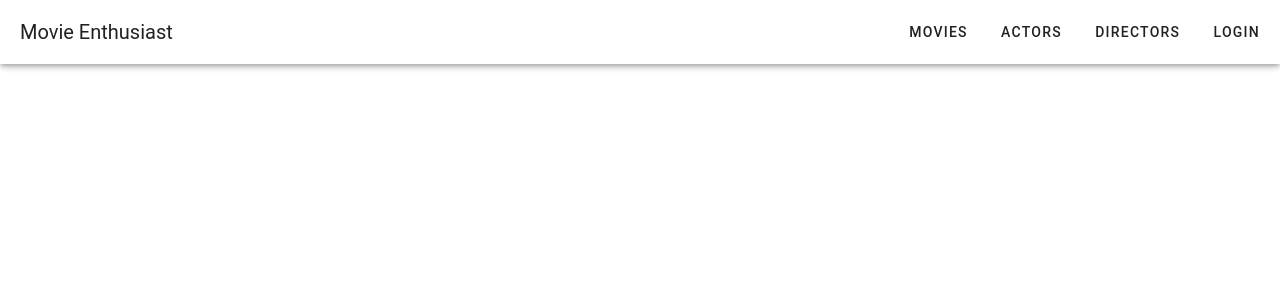
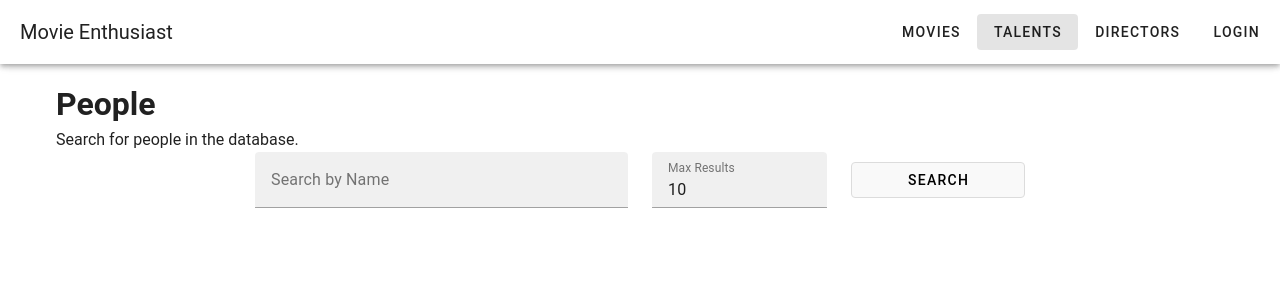
Before and after one commit to AndreiNona/S6-MovieFrontEnd, a Vue app: page /people in a window 1280 px wide. Shown: the top 300 px of the page. Built offline with nearby package versions, Linux system fonts and the light colour scheme.

Commit message:
Load people data

```diff
--- a/src/App.vue
+++ b/src/App.vue
@@ -5,7 +5,7 @@
       <v-toolbar-title>Movie Enthusiast</v-toolbar-title>
       <v-spacer></v-spacer>
       <v-btn text to="/movies" v-bind="$router-link">Movies</v-btn>
-      <v-btn text to="/actors" v-bind="$router-link">Actors</v-btn>
+      <v-btn text to="/people" v-bind="$router-link">Talents</v-btn>
       <v-btn text to="/directors" v-bind="$router-link">Directors</v-btn>
 
       <!-- Login/Logout Button -->
--- /dev/null
+++ b/src/components/PersonCard.vue
@@ -0,0 +1,164 @@
+<template>
+    <v-card
+      class="person-card"
+      outlined
+      @click="flipCard"
+      :class="{ flipped: flipped }"
+    >
+      <!-- Front Side -->
+      <div class="front-side">
+        <v-card-text>
+          <h3 class="person-name">{{ name }}</h3>
+          <p class="person-birth">Birth Year: {{ birth || "Unknown" }}</p>
+        </v-card-text>
+      </div>
+
+      <!-- Back Side -->
+      <div class="back-side">
+        <v-card-text>
+          <h3 class="back-title">{{ primaryRoleText }}</h3>
+          <ul>
+            <li v-for="(movie, index) in primaryMovies.slice(0, 3)" :key="index">
+              {{ movie.title }} ({{ movie.year }})
+            </li>
+          </ul>
+          <p v-if="secondaryMovies.length > 0" class="secondary-role-text">
+            {{ secondaryRoleText }} {{ secondaryMovies[0].title }}
+          </p>
+        </v-card-text>
+      </div>
+    </v-card>
+  </template>
+
+  <script>
+  export default {
+    name: "PersonCard",
+    props: {
+      name: {
+        type: String,
+        required: true,
+      },
+      birth: {
+        type: [Number, String],
+        default: "Unknown",
+      },
+      personId: {
+        type: Number,
+        required: true,
+      },
+    },
+    data() {
+      return {
+        flipped: false,
+        primaryRoleText: "",
+        secondaryRoleText: "",
+        primaryMovies: [],
+        secondaryMovies: [],
+      };
+    },
+    methods: {
+      async flipCard() {
+        this.flipped = !this.flipped;
+        if (this.flipped && this.primaryMovies.length === 0) {
+          // Fetch data only when the card flips for the first time
+          await this.fetchRoleAndMovies();
+        }
+      },
+      async fetchRoleAndMovies() {
+        const baseUrl = "http://localhost:5205/api/people";
+        try {
+          const response = await fetch(`${baseUrl}/${this.personId}/role`);
+          const data = await response.json();
+
+          console.log("Role and Movies Response:", data); // Debugging
+
+          // Set primary and secondary roles
+          if (data.role === "Director" && data.directedMovies.length > 0) {
+            this.primaryRoleText = "Directed";
+            this.primaryMovies = data.directedMovies; // Set primary movies
+            if (data.starredMovies && data.starredMovies.length > 0) {
+              this.secondaryRoleText = "They also starred in";
+              this.secondaryMovies = data.starredMovies;
+            }
+          } else if (data.role === "Star" && data.starredMovies.length > 0) {
+            this.primaryRoleText = "Starred in";
+            this.primaryMovies = data.starredMovies; // Set primary movies
+            if (data.directedMovies && data.directedMovies.length > 0) {
+              this.secondaryRoleText = "They also directed";
+              this.secondaryMovies = data.directedMovies;
+            }
+          } else {
+            // No movies found
+            this.primaryRoleText = "No recent works found";
+            this.primaryMovies = [];
+            this.secondaryMovies = [];
+          }
+
+          console.log("Primary Movies:", this.primaryMovies);
+          console.log("Secondary Movies:", this.secondaryMovies);
+        } catch (error) {
+          console.error("Error fetching role and movies:", error);
+          this.primaryRoleText = "Error fetching works";
+          this.primaryMovies = [];
+          this.secondaryMovies = [];
+        }
+      },
+    },
+  };
+  </script>
+
+  <style scoped>
+  .person-card {
+    margin: 10px;
+    padding: 10px;
+    text-align: center;
+    max-width: 300px;
+    height: 200px;
+    cursor: pointer;
+    perspective: 1000px; /* Enable 3D effect */
+    transition: transform 0.6s;
+  }
+
+  .person-card .front-side,
+  .person-card .back-side {
+    backface-visibility: hidden;
+    position: absolute;
+    top: 0;
+    left: 0;
+    width: 100%;
+    height: 100%;
+    display: flex;
+    flex-direction: column;
+    align-items: center;
+    justify-content: center;
+    transition: transform 0.6s;
+  }
+
+  .person-card .front-side {
+    transform: rotateY(0deg);
+  }
+
+  .person-card .back-side {
+    transform: rotateY(180deg);
+  }
+
+  .person-card.flipped .front-side {
+    transform: rotateY(180deg);
+  }
+
+  .person-card.flipped .back-side {
+    transform: rotateY(0deg);
+  }
+
+  .back-title {
+    font-size: 1.2rem;
+    font-weight: bold;
+    margin-bottom: 10px;
+  }
+
+  .secondary-role-text {
+    margin-top: 10px;
+    font-style: italic;
+    color: gray;
+  }
+  </style>
--- a/src/router/index.js
+++ b/src/router/index.js
@@ -1,33 +1,30 @@
 import { createRouter, createWebHistory } from 'vue-router';
-//import MovieList from '@/components/MovieList.vue';
 import LoginRegister from '@/components/LoginRegister.vue';
-import ActorView from '@/views/ActorView.vue';
+import PeopleView from '@/views/PeopleView.vue';
 import DirectorView from '@/views/DirectorView.vue';
 import MovieView from '@/views/MovieView.vue';
-
-
 
 const routes = [
   {
     path: '/',
     name: 'Home',
-    component: LoginRegister,  // Add the Login/Register view as the home page
+    component: LoginRegister, // Home page for login/register
   },
   {
     path: '/movies',
     name: 'Movies',
-    component: MovieView,
+    component: MovieView, // Movie search and list
   },
   {
-    path: '/actors',
-    name: 'Actors',
-    component: ActorView,
+    path: '/people',
+    name: 'People',
+    component: PeopleView, // People search and list (was ActorView)
   },
   {
     path: '/directors',
     name: 'Directors',
-    component: DirectorView,
-  }
+    component: DirectorView, // Director-related features
+  },
 ];
 
 const router = createRouter({
--- a/src/views/ActorView.vue
+++ /dev/null
@@ -1,12 +0,0 @@
-<template>
-  <div>
-    <h1>Actors</h1>
-    <p>This is the Actors page.</p>
-  </div>
-</template>
-
-<script>
-export default {
-  name: 'ActorView',
-};
-</script>
--- /dev/null
+++ b/src/views/PeopleView.vue
@@ -0,0 +1,115 @@
+<template>
+  <v-container>
+    <h1>People</h1>
+    <p>Search for people in the database.</p>
+
+    <!-- Compact Search Bar -->
+    <v-row align="center" justify="center" class="compact-search-bar">
+      <v-col cols="12" sm="6" md="4">
+        <v-text-field
+          v-model="searchQuery"
+          label="Search by Name"
+          outlined
+          hide-details
+          dense
+          class="search-field"
+        ></v-text-field>
+      </v-col>
+      <v-col cols="12" sm="4" md="2">
+        <v-text-field
+          v-model="maxResults"
+          label="Max Results"
+          type="number"
+          outlined
+          hide-details
+          dense
+          class="search-field"
+        ></v-text-field>
+      </v-col>
+      <v-col cols="12" sm="4" md="2" class="search-button-wrapper">
+        <v-btn class="search-button" block @click="searchPeople">Search</v-btn>
+      </v-col>
+    </v-row>
+
+    <!-- Display Results -->
+    <v-row>
+      <v-col
+        v-for="person in people"
+        :key="person.id"
+        cols="12"
+        sm="6"
+        md="4"
+        lg="3"
+      >
+        <PersonCard
+          :personId="person.id"
+          :name="person.name"
+          :birth="person.birth"
+        />
+      </v-col>
+    </v-row>
+  </v-container>
+</template>
+
+<script>
+import PersonCard from "@/components/PersonCard.vue";
+import axios from "axios";
+
+export default {
+  name: "PeopleView",
+  components: {
+    PersonCard,
+  },
+  data() {
+    return {
+      searchQuery: "",
+      maxResults: 10,
+      people: [],
+    };
+  },
+  methods: {
+    async searchPeople() {
+      try {
+        const response = await axios.get(
+          `http://localhost:5205/api/people/name/${this.searchQuery}?maxResults=${this.maxResults}`
+        );
+        this.people = response.data;
+        console.log("Search Results:", this.people);
+      } catch (error) {
+        console.error("Error searching people:", error);
+      }
+    },
+  },
+};
+</script>
+
+<style scoped>
+.compact-search-bar {
+  margin-bottom: 20px;
+}
+
+.search-field {
+  background-color: #f9f9f9;
+  border-radius: 4px;
+}
+
+.search-button-wrapper {
+  display: flex;
+  align-items: center;
+  justify-content: center;
+}
+
+.search-button {
+  background-color: #f9f9f9 !important;
+  color: #000 !important;
+  border: 1px solid #dcdcdc !important;
+  border-radius: 4px; /* Rounded edges */
+  box-shadow: none !important;
+  transition: background-color 0.3s ease, color 0.3s ease;
+}
+
+.search-button:hover {
+  background-color: #e0e0e0 !important;
+  color: #000 !important;
+}
+</style>
```
